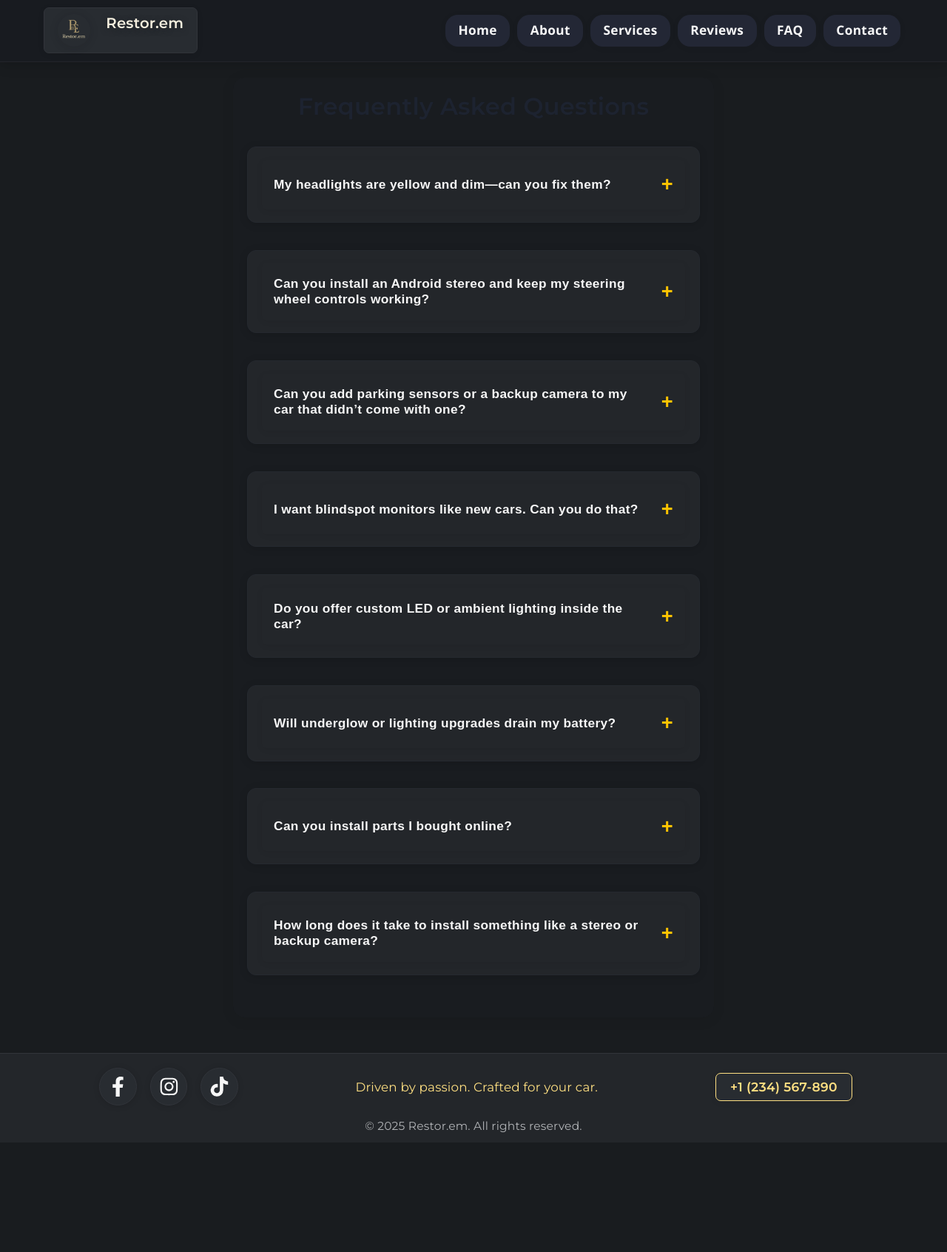
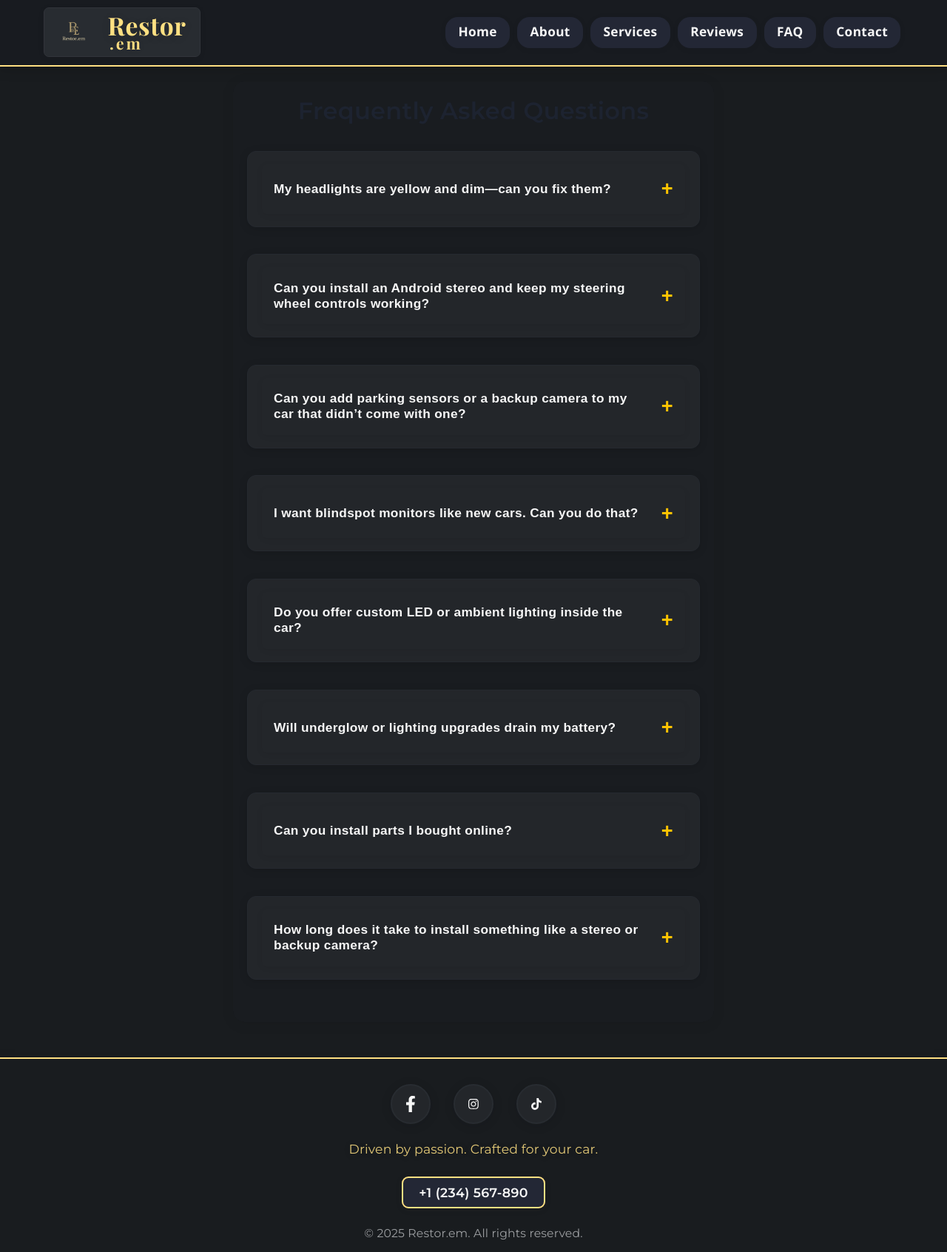
Before and after one commit to usmanAfzalKhan/car-mods-restorem, a React (Create React App) app: page /faq in a window 1280 px wide. Shown: the whole page at 74% size. Before the commit the page ends 1544 px from the top, so only its background shows below. Built offline with nearby package versions, Linux system fonts and the light colour scheme; no server answers.

Commit message:
refactor: add visible gold accent lines to header and footer for a consistent, premium look

```diff
--- a/src/components/Footer.css
+++ b/src/components/Footer.css
@@ -1,130 +1,136 @@
 .site-footer {
   width: 100%;
-  background: #23262a;
+  background: #191c1f;
+  /* NEW LINE BELOW: */
+  border-top: 2px solid #ffe082;
   color: #bdbfc2;
-  border-top: 1px solid #31343a;
-  padding: 1.2rem 1rem 0.7rem 1rem;
-  font-size: 1rem;
-  letter-spacing: 0.03em;
-  margin-top: 2rem;
+  padding: 2.1rem 0 1rem 0;
+  display: flex;
+  flex-direction: column;
+  align-items: center;
+  position: relative;
+  z-index: 20;
+  box-shadow: 0 -2px 12px #181b2015;
 }
 
-.footer_row {
+.footer__main {
   display: flex;
+  flex-direction: column;
   align-items: center;
-  justify-content: space-between;
-  gap: 1.5rem;
-  max-width: 1024px;
-  margin: 0 auto;
-  flex-wrap: wrap;
+  gap: 1.3rem;
+  width: 100%;
 }
 
 .footer__social {
   display: flex;
-  align-items: center;
-  gap: 1.08rem;
-  margin-left: 0.4rem;
+  gap: 1.2rem;
+  justify-content: center;
 }
 
-.footer__icon-link {
-  color: #ffe082;
-  font-size: 1.68rem;
+.footer__social a {
   display: flex;
   align-items: center;
   justify-content: center;
-  background: #282c31;
+  background: #23262a;
   border-radius: 50%;
-  padding: 0.41em;
-  border: 1.5px solid #31343a;
-  box-shadow: 0 1px 8px #0002;
-  transition:
-    color 0.16s,
-    background 0.16s,
-    border-color 0.16s,
-    box-shadow 0.13s;
-  outline: none;
+  width: 54px;
+  height: 54px;
+  color: #ffe082;
+  font-size: 2rem;
+  border: 2px solid #282c31;
+  box-shadow: 0 2px 14px #10101322;
+  transition: background 0.16s, color 0.16s, border 0.14s, box-shadow 0.16s, transform 0.15s;
+  text-decoration: none;
+  margin: 0 0.18em;
 }
-.footer__icon-link:hover,
-.footer__icon-link:focus {
-  background: #191c1f;            /* Matches nav hover bg */
-  color: #ffe082;
-  border-color: #ffe082;          /* Gold border on hover */
-  box-shadow: 0 2px 10px #ffe08219;
-  outline: none;
+.footer__social a svg {
+  width: 32px;
+  height: 32px;
+  fill: currentColor;
+  display: block;
 }
-.footer__icon-link:active {
-  background: #191c1f;
-  color: #fff;
+.footer__social a:hover,
+.footer__social a:focus {
+  background: #ffe082;
+  color: #191c1f;
+  border-color: #ffe082;
+  box-shadow: 0 2px 18px #ffe08255;
+  transform: scale(1.07);
 }
 
 .footer__tagline {
-  flex: 1 1 210px;
+  color: #ffe082e1;
+  font-family: 'Montserrat', serif;
+  font-weight: 500;
   text-align: center;
-  font-weight: 500;
-  font-size: 1.05rem;
+  font-size: 1.08rem;
+  letter-spacing: 0.01em;
+  text-shadow: 0 1px 8px #181b2036;
+  margin: 0;
+  line-height: 1.55;
+}
+
+.footer__phone {
+  display: inline-block;
+  margin-top: 0.2rem;
+  padding: 0.55rem 1.35rem;
+  background: #232735;
   color: #ffe082;
+  font-weight: 600;
+  border: 2px solid #ffe082;
+  border-radius: 9px;
+  font-size: 1.09rem;
+  letter-spacing: 0.02em;
+  box-shadow: 0 1.5px 10px #2327351a;
+  text-decoration: none;
+  transition: background 0.17s, color 0.15s, border 0.15s;
+  text-align: center;
+}
+.footer__phone:hover,
+.footer__phone:focus {
+  background: #ffe082;
+  color: #181b20;
+  border: 2px solid #181b20;
+}
+
+.footer__copyright {
+  margin-top: 1.5rem;
+  font-size: 0.98rem;
+  color: #bdbfc2;
+  text-align: center;
+  opacity: 0.8;
   letter-spacing: 0.01em;
 }
 
-.footer__contact {
-  display: flex;
-  align-items: center;
-}
-
-.footer__contact-btn {
-  color: #ffe082 !important;
-  background: #282c31;
-  border: 1.5px solid #ffe082;
-  border-radius: 7px;
-  padding: 0.44em 1.12em;
-  font-weight: 700;
-  font-size: 1.07rem;
-  letter-spacing: 0.02em;
-  text-decoration: none;
-  transition: color 0.16s, background 0.16s, border-color 0.13s;
-  box-shadow: 0 2px 8px #0001;
-  outline: none;
-}
-.footer__contact-btn:hover,
-.footer__contact-btn:focus {
-  background: #191c1f;
-  color: #ffe082 !important;
-  border-color: #ffe082;
-  box-shadow: 0 2px 12px #ffe08222;
-  outline: none;
-}
-
-.footer__bottom {
-  text-align: center;
-  font-size: 0.97rem;
-  color: #bdbfc2;
-  opacity: 0.92;
-  margin-top: 1.12rem;
-  margin-bottom: 0.1rem;
-  letter-spacing: 0.012em;
-}
-
-/* Mobile */
-@media (max-width: 700px) {
-  .footer_row {
-    flex-direction: column;
-    gap: 0.65rem;
-    align-items: stretch;
-    text-align: center;
-    padding: 0.7rem 0;
+@media (max-width: 600px) {
+  .site-footer {
+    padding: 1.1rem 0 0.4rem 0;
+  }
+  .footer__main {
+    gap: 1rem;
+  }
+  .footer__social {
+    gap: 0.6rem;
+  }
+  .footer__social a {
+    width: 56px;       /* EVEN BIGGER */
+    height: 56px;      /* EVEN BIGGER */
+    font-size: 2.15rem;
+  }
+  .footer__social a svg {
+    width: 36px;
+    height: 36px;
   }
   .footer__tagline {
-    margin: 0.7rem 0 0.6rem 0;
-    font-size: 1rem;
+    font-size: 0.95rem;
+    padding: 0 1.1rem;
   }
-  .footer__contact-btn {
-    font-size: 1rem;
-    width: 100%;
-    margin: 0.38rem auto 0 auto;
-    display: inline-block;
+  .footer__phone {
+    font-size: 0.97rem;
+    padding: 0.38rem 1rem;
   }
-  .footer__social {
-    justify-content: center;
-    margin: 0 auto 0.45rem auto;
+  .footer__copyright {
+    font-size: 0.92rem;
+    margin-top: 1.0rem;
   }
 }
--- a/src/components/Footer.jsx
+++ b/src/components/Footer.jsx
@@ -5,14 +5,13 @@ import './Footer.css';
 export default function Footer() {
   return (
     <footer className="site-footer">
-      <div className="footer_row">
+      <div className="footer__main">
         <div className="footer__social">
           <a
             href="https://facebook.com/RestorEm"
             target="_blank"
             rel="noopener noreferrer"
             aria-label="Facebook"
-            className="footer__icon-link"
           >
             <FaFacebookF />
           </a>
@@ -21,7 +20,6 @@ export default function Footer() {
             target="_blank"
             rel="noopener noreferrer"
             aria-label="Instagram"
-            className="footer__icon-link"
           >
             <FaInstagram />
           </a>
@@ -30,7 +28,6 @@ export default function Footer() {
             target="_blank"
             rel="noopener noreferrer"
             aria-label="TikTok"
-            className="footer__icon-link"
           >
             <FaTiktok />
           </a>
@@ -38,13 +35,11 @@ export default function Footer() {
         <div className="footer__tagline">
           Driven by passion. Crafted for your car.
         </div>
-        <div className="footer__contact">
-          <a href="tel:+1234567890" className="footer__contact-btn">
-            +1 (234) 567-890
-          </a>
-        </div>
+        <a href="tel:+1234567890" className="footer__phone">
+          +1 (234) 567-890
+        </a>
       </div>
-      <div className="footer__bottom">
+      <div className="footer__copyright">
         © {new Date().getFullYear()} Restor.em. All rights reserved.
       </div>
     </footer>
--- a/src/components/Header.css
+++ b/src/components/Header.css
@@ -1,6 +1,8 @@
+@import url('https://fonts.googleapis.com/css2?family=Playfair+Display:wght@700&display=swap');
+
 .header {
   background: #181b20;
-  border-bottom: 1.5px solid #23242b;
+  border-bottom: 2px solid #ffe082; /* gold line */
   position: sticky;
   top: 0;
   z-index: 50;
@@ -13,7 +15,7 @@
   justify-content: space-between;
   max-width: 1200px;
   margin: 0 auto;
-  padding: 0.65rem 1.2rem 0.65rem 1.2rem;
+  padding: 0.65rem 1.2rem;
 }
 
 .header__brand {
@@ -21,30 +23,56 @@
   align-items: center;
   text-decoration: none;
   margin-right: auto;
-  gap: 0.7rem;
+  gap: 0.72rem;
 }
 
 .header__logo {
-  width: 46px;
-  height: 46px;
+  width: 68px;
+  height: 68px;
   border-radius: 50%;
-  object-fit: cover;
-  box-shadow: 0 1.5px 12px #15161828;
-  transition: transform 0.2s, box-shadow 0.16s;
+  object-fit: contain;
+  box-shadow: none;
+  background: none;
+  margin: 0;
+  padding: 0;
+  transition: transform 0.2s;
 }
 
 .header__logo:hover {
-  transform: scale(1.07) rotate(-2deg);
-  box-shadow: 0 5px 20px #ffe08280;
+  transform: scale(1.08) rotate(-1deg);
 }
 
-.header__title {
-  font-size: 1.23rem;
-  font-weight: 600;
+/* The stacked Restor / .em styling */
+.header__brandtext {
+  display: flex;
+  flex-direction: column;
+  align-items: flex-start;
+  justify-content: center;
+  margin-left: 0.12em;
+  line-height: 0.92;
+}
+
+.header__brand-main {
+  font-family: 'Playfair Display', serif;
+  font-size: 2.1rem;
+  font-weight: 700;
   color: #ffe082;
   letter-spacing: 0.02em;
-  text-shadow: 0 1.5px 8px #181b209c;
-  font-family: 'Segoe UI', 'Arial', sans-serif;
+  margin-bottom: 0.11em;
+  text-shadow: 0 2px 12px #181b2025;
+  font-variant-ligatures: none;
+}
+
+.header__brand-dot {
+  font-family: 'Playfair Display', serif;
+  font-size: 1.34rem;
+  font-weight: 700;
+  color: #ffe082;
+  letter-spacing: 0.14em;
+  margin-top: -0.18em;
+  padding-left: 0.11em;
+  opacity: 0.97;
+  text-shadow: 0 1px 9px #181b2020;
 }
 
 /* Hamburger menu (mobile only) */
@@ -84,8 +112,6 @@
 .header__nav {
   display: none;
 }
-
-/* Mobile nav open dropdown */
 .header__nav--open {
   display: flex;
   flex-direction: column;
@@ -96,10 +122,9 @@
   background: #191b22;
   border: 1.5px solid #23242b;
   border-radius: 9px;
-  padding: 0.7rem 1rem 0.7rem 1rem;
+  padding: 0.7rem 1rem;
   box-shadow: 0 8px 32px #13162444;
 }
-
 .header__nav a {
   background: #232735;
   color: #fff;
@@ -116,18 +141,15 @@
   text-align: center;
   transition: color 0.15s, background 0.18s, box-shadow 0.15s;
 }
-
 .header__nav a:hover,
 .header__nav a:focus {
   background: #232735;
-  color: #111;      /* <-- High-contrast, super readable */
+  color: #181b20;
   box-shadow: 0 2px 14px #23273544;
   outline: none;
 }
-
-
 .header__nav a:active {
-  color: #181b20;
+  color: #ffe082;
 }
 
 /* Desktop nav: row, subtle pill, right-aligned */
@@ -152,3 +174,21 @@
     background: #232735;
   }
 }
+
+/* Responsive logo + brand text for mobile */
+@media (max-width: 700px) {
+  .header__logo {
+    width: 38px;
+    height: 38px;
+  }
+  .header__brand-main { font-size: 1.19rem; }
+  .header__brand-dot { font-size: 0.89rem; }
+}
+@media (max-width: 500px) {
+  .header__logo {
+    width: 22px;
+    height: 22px;
+  }
+  .header__brand-main { font-size: 0.98rem; }
+  .header__brand-dot { font-size: 0.68rem; }
+}
--- a/src/components/Header.jsx
+++ b/src/components/Header.jsx
@@ -9,14 +9,17 @@ export default function Header() {
   return (
     <header className="header">
       <div className="header__inner">
-        {/* Logo + Site Name */}
         <Link to="/" className="header__brand">
           <img
             src={logoImg}
             alt="Restor.em logo"
             className="header__logo"
+            draggable={false}
           />
-          <span className="header__title">Restor.em</span>
+          <div className="header__brandtext">
+            <span className="header__brand-main">Restor</span>
+            <span className="header__brand-dot">.em</span>
+          </div>
         </Link>
 
         {/* Hamburger (mobile only) */}
```
